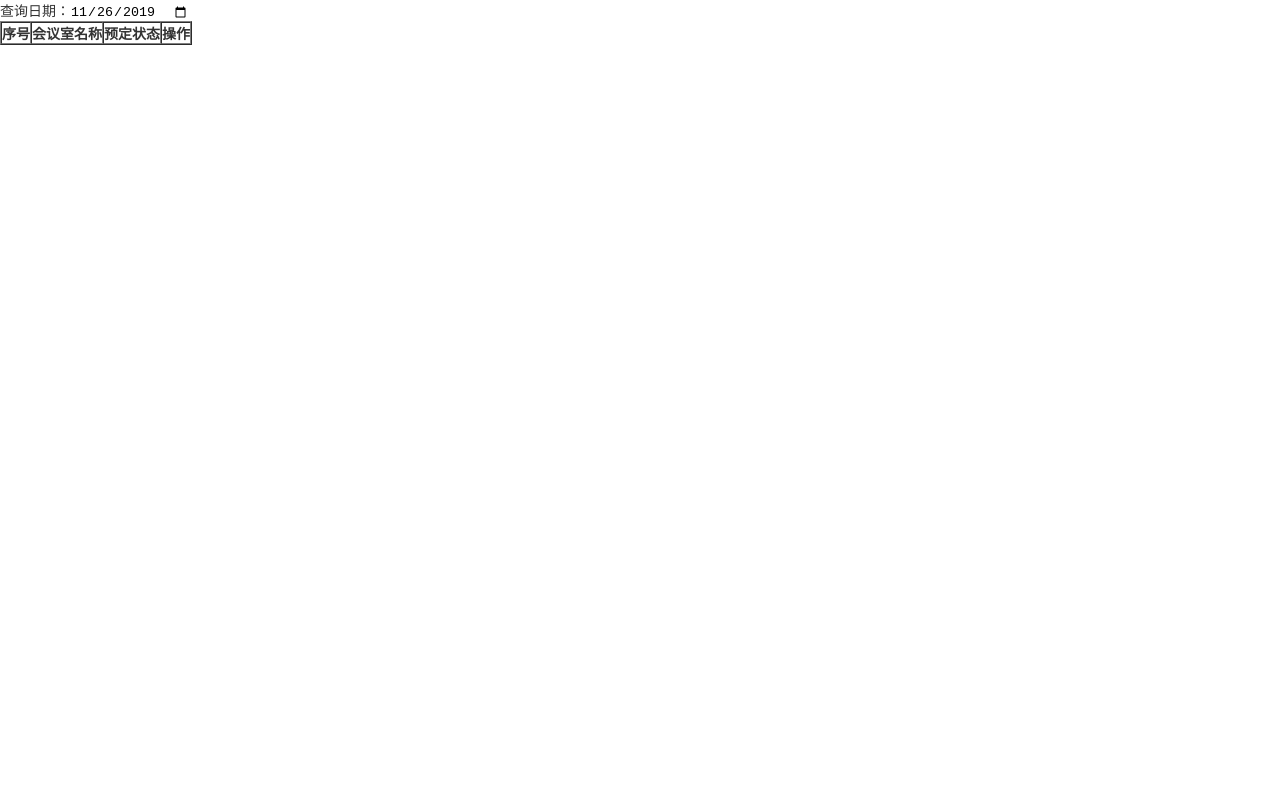
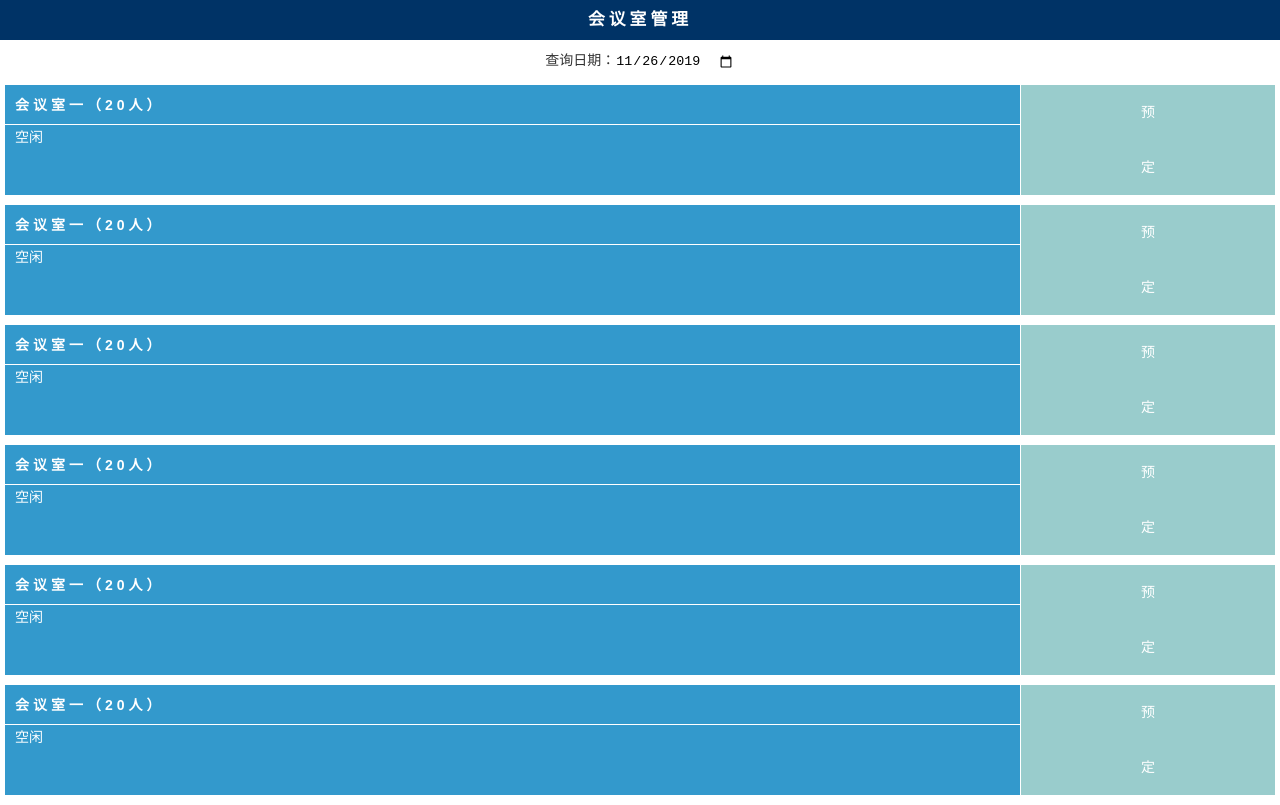
Before and after one commit to castle14/castle14.gihub.io, a plain HTML site: page meetingroom/html/index.html in a window 1280 px wide. Drawn offline with Linux system fonts and the light colour scheme; no server answers.

Commit message:
完善了会议状态列表的样式

```diff
--- /dev/null
+++ b/meetingroom/css/index.css
@@ -0,0 +1,85 @@
+.index_header {
+	margin: * 0;
+	width: 100%;
+	height: 40px;
+	background-color: #003366;
+	line-height: 40px;
+	text-align: center;
+}
+
+.index_header_span {
+	font-weight: bold;
+	font-size: larger;
+	color: #ffffff;
+	letter-spacing: 4px;
+}
+
+.date_div {
+	height: 40px;
+	line-height: 40px;
+	text-align: center;
+}
+
+.meeting_table {
+	width: 100%;
+}
+
+.meeting_table tr {
+	height: 30px;
+}
+
+.meeting_table td {
+	text-align: center;
+	vertical-align: middle;
+}
+
+.mt_room_card {
+/* 	margin-top: 10px; */
+	width: 100%;
+	height: 120px;
+	border: #FFFFFF solid 5px;
+	background-color: #3399CC;
+}
+
+.mt_room_left {
+	float: left;
+	width: 80%;
+	height: 120px;
+	border-right: #FFFFFF solid 1px;
+}
+
+.mt_room_top {
+	width: 100%;
+	height: 40px;
+	border-bottom: #FFFFFF solid 1px;
+	line-height: 40px;
+	text-align: left;
+	font-weight: bold;
+	color: #ffffff;
+	letter-spacing: 4px;
+	padding-left: 10px;
+}
+
+.mt_room_bottom {
+	width: 100%;
+	height: 70px;
+	line-height: 70px;
+	text-align: left;
+	padding-left: 10px;
+	padding-top:5px ;
+	padding-bottom:5px ;
+}
+.mt_room_bottom p{
+	line-height: 15px;
+	color: #ffffff;
+}
+.mt_room_right{
+	float: right;
+	background-color: #99CCCC;
+	height: 110px;
+	width: 20%;
+	text-align: center;
+	line-height: 55px;
+	color: #ffffff;
+
+}
--- a/meetingroom/html/index.html
+++ b/meetingroom/html/index.html
@@ -4,37 +4,76 @@
 		<meta charset="utf-8">
 		<meta name="viewport" content="width=device-width,initial-scale=1,minimum-scale=1,maximum-scale=1,user-scalable=no" />
 		<link rel="stylesheet" href="../css/mobile_base.css" />
+		<link rel="stylesheet" href="../css/index.css" />
 		<script type="text/javascript" src="../jslib/jquery-3.1.1.js"></script>
 		<script type="text/javascript" src="../jslib/bmob-2.2.1.min.js"></script>
 		<script type="text/javascript" src="../js/bmobUtil.js"></script>
+		<script type="text/javascript" src="../js/index.js"></script>
 		<title>会议室管理</title>
 	</head>
 	<body>
-		<div>
+		<header class="index_header">
+			<span class="index_header_span">会议室管理</span>
+		</header>
+		<div class="date_div">
 		<label for="meeting_date">查询日期：</label><input id="meeting_date" type="date"/>
 		</div>
-		<table border="1" id="meeting_room_table" cellspacing="0" cellpadding="3">
+<!-- 		<table border="1" id="meeting_room_table" cellspacing="0" cellpadding="3" class="meeting_table">
 			<tr><th>序号</th><th>会议室名称</th><th>预定状态</th><th>操作</th></tr>
-		</table>
-		<script type="text/javascript">
-			function checkMeetingRoom(meeting_id){
-				alert(meeting_id);
-			}
-			function createMeetingRoomTable(data,datetime){
-				// console.log(data);
-				for(i in data){
-					var newRow = "<tr><td>"+(Number(i)+1)+"</td>"+
-					"<td>"+data[i].roomname+"</td>"
-					+"<td>□□□□ ■■■■</td>"
-					+"<td>"+"<a href='#' onclick=checkMeetingRoom('"+ data[i].objectId +"') >查看</a></td></tr>";
-					$(newRow).insertAfter($("#meeting_room_table tr:eq("+i+")"));
-				}
-			}
-			$("#meeting_date").val(getDate());
-			const query = Bmob.Query("meetingroom")
-			query.find().then(res => {
-			    createMeetingRoomTable(res);
-			});
-		</script>
+		</table> -->
+		<div class="mt_room_card">
+			<div class="mt_room_left">
+				<div class="mt_room_top">会议室一（20人）</div>
+				<div class="mt_room_bottom">
+					<p>空闲</p>
+				</div>
+			</div>
+			<div class="mt_room_right">预<br>定</div>
+		</div>
+		<div class="mt_room_card">
+			<div class="mt_room_left">
+				<div class="mt_room_top">会议室一（20人）</div>
+				<div class="mt_room_bottom">
+					<p>空闲</p>
+				</div>
+			</div>
+			<div class="mt_room_right">预<br>定</div>
+		</div>
+		<div class="mt_room_card">
+			<div class="mt_room_left">
+				<div class="mt_room_top">会议室一（20人）</div>
+				<div class="mt_room_bottom">
+					<p>空闲</p>
+				</div>
+			</div>
+			<div class="mt_room_right">预<br>定</div>
+		</div>
+		<div class="mt_room_card">
+			<div class="mt_room_left">
+				<div class="mt_room_top">会议室一（20人）</div>
+				<div class="mt_room_bottom">
+					<p>空闲</p>
+				</div>
+			</div>
+			<div class="mt_room_right">预<br>定</div>
+		</div>
+		<div class="mt_room_card">
+			<div class="mt_room_left">
+				<div class="mt_room_top">会议室一（20人）</div>
+				<div class="mt_room_bottom">
+					<p>空闲</p>
+				</div>
+			</div>
+			<div class="mt_room_right">预<br>定</div>
+		</div>
+		<div class="mt_room_card">
+			<div class="mt_room_left">
+				<div class="mt_room_top">会议室一（20人）</div>
+				<div class="mt_room_bottom">
+					<p>空闲</p>
+				</div>
+			</div>
+			<div class="mt_room_right">预<br>定</div>
+		</div>
 	</body>
 </html>
--- /dev/null
+++ b/meetingroom/js/index.js
@@ -0,0 +1,22 @@
+function checkMeetingRoom(meeting_id) {
+	alert(meeting_id);
+}
+
+function createMeetingRoomTable(data, datetime) {
+	// console.log(data);
+	for (i in data) {
+		var newRow = "<tr><td>" + (Number(i) + 1) + "</td>" +
+			"<td>" + data[i].roomname + "</td>" +
+			"<td>□□□□ ■■■■</td>" +
+			"<td>" + "<a href='#' onclick=checkMeetingRoom('" + data[i].objectId + "') >查看</a></td></tr>";
+		$(newRow).insertAfter($("#meeting_room_table tr:eq(" + i + ")"));
+	}
+}
+
+$(function(){
+	$("#meeting_date").val(getDate());
+	// const query = Bmob.Query("meetingroom")
+	// query.find().then(res => {
+	// 	createMeetingRoomTable(res);
+	// });
+});
```
